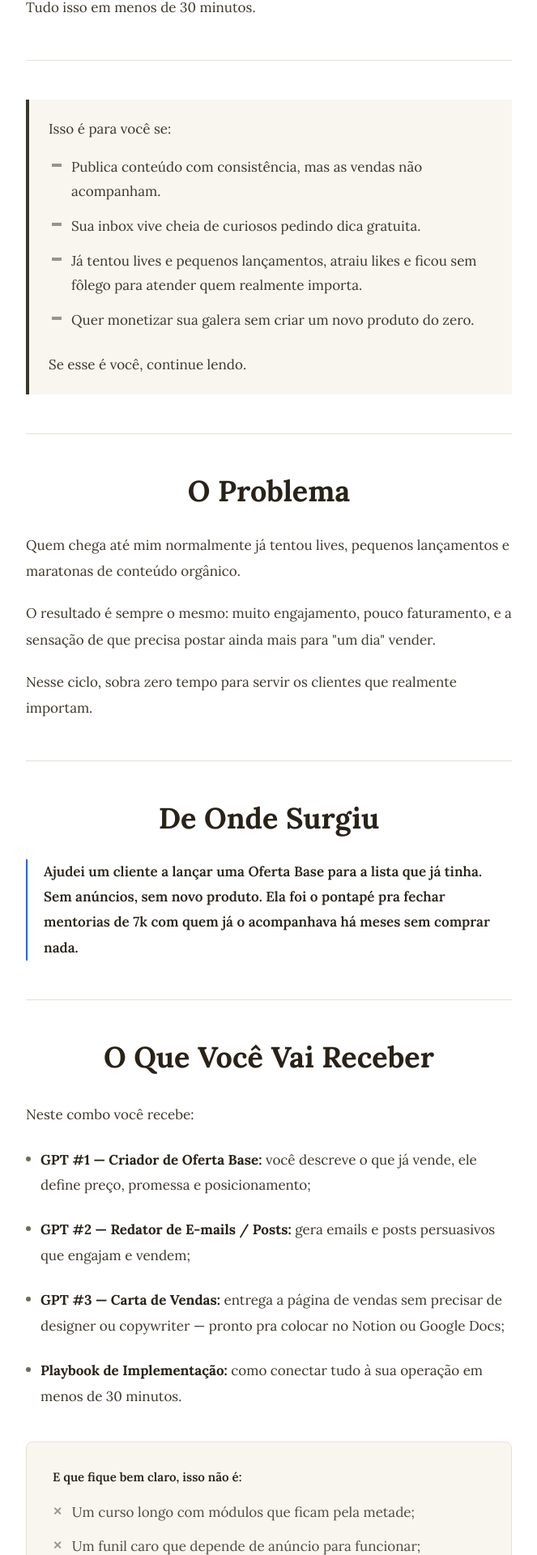
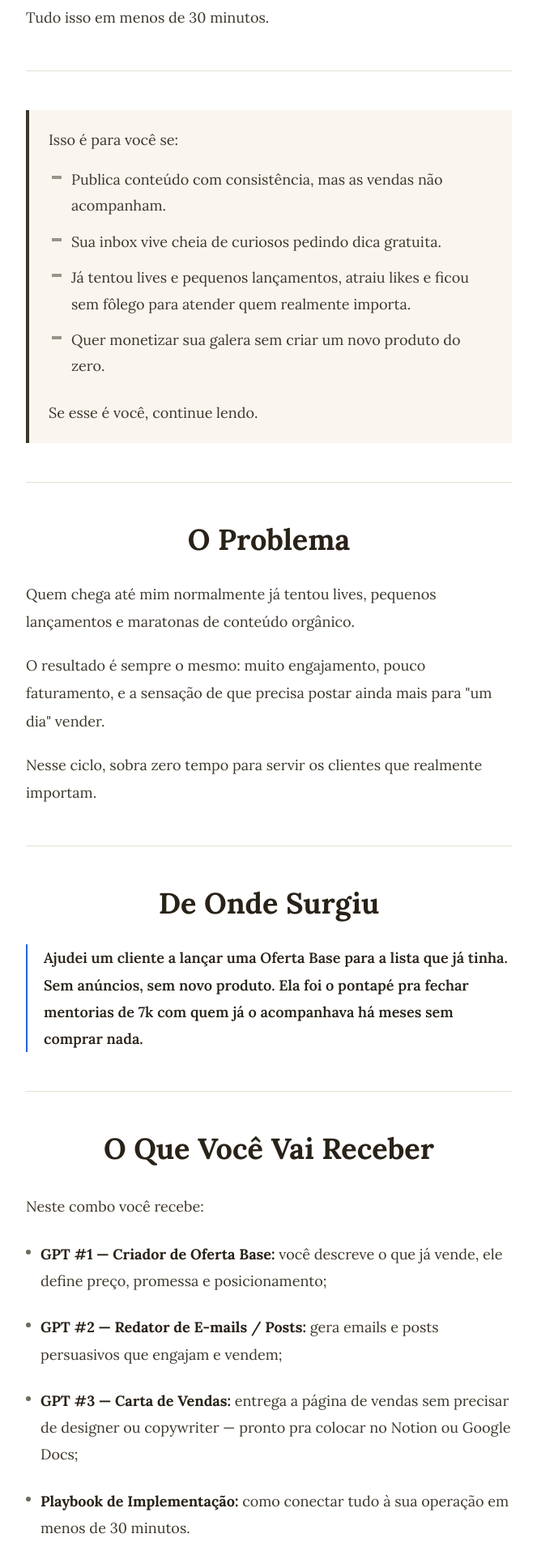
Before and after one commit to felipepavao/felipepavao, a React (Vite) app: page / in a window 1280 px wide. Shown: the part 767-2687 px from the top of the page at 81% size, without its empty margins (308-971 px from the left). Built offline with nearby package versions, Linux system fonts and the light colour scheme; no server answers.

Commit message:
Typography: set all body text to 18px

```diff
--- a/src/pages/HomePage.jsx
+++ b/src/pages/HomePage.jsx
@@ -28,7 +28,7 @@ export default function HomePage() {
       <hr className="my-10 border-ink-200" />
 
       {/* ── ABERTURA ── */}
-      <div className="space-y-5 font-body text-[17px] leading-[1.9] text-ink-800">
+      <div className="space-y-5 font-body text-[18px] leading-[1.9] text-ink-800">
         <p>
           Você já provou que sabe chamar atenção. Só te falta uma oferta simples pra
           separar os curiosos da internet de quem está pronto pra ser cliente.
@@ -48,7 +48,7 @@ export default function HomePage() {
 
       {/* ── ISSO É PARA VOCÊ SE ── */}
       <div className="border-l-4 border-ink-800 bg-ink-50 pl-6 pr-5 py-5 space-y-4">
-        <p className="font-body text-[17px] leading-[1.9] text-ink-800">
+        <p className="font-body text-[18px] leading-[1.9] text-ink-800">
           Isso é para você se:
         </p>
         <ul className="space-y-3 pl-1">
@@ -58,13 +58,13 @@ export default function HomePage() {
             'Já tentou lives e pequenos lançamentos, atraiu likes e ficou sem fôlego para atender quem realmente importa.',
             'Quer monetizar sua galera sem criar um novo produto do zero.',
           ].map((item) => (
-            <li key={item} className="flex items-start gap-3 font-body text-[17px] leading-[1.8] text-ink-800">
+            <li key={item} className="flex items-start gap-3 font-body text-[18px] leading-[1.8] text-ink-800">
               <span className="mt-[11px] h-1 w-3 shrink-0 bg-ink-600/70" />
               {item}
             </li>
           ))}
         </ul>
-        <p className="font-body text-[17px] leading-[1.9] text-ink-800 pt-2">
+        <p className="font-body text-[18px] leading-[1.9] text-ink-800 pt-2">
           Se esse é você, continue lendo.
         </p>
       </div>
@@ -76,7 +76,7 @@ export default function HomePage() {
         O Problema
       </h2>
 
-      <div className="space-y-5 font-body text-[17px] leading-[1.9] text-ink-800">
+      <div className="space-y-5 font-body text-[18px] leading-[1.9] text-ink-800">
         <p>
           Quem chega até mim normalmente já tentou lives, pequenos lançamentos e
           maratonas de conteúdo orgânico.
@@ -97,7 +97,7 @@ export default function HomePage() {
         De Onde Surgiu
       </h2>
 
-      <blockquote className="border-l-2 border-brand-600 pl-5 font-body text-[17px] font-semibold leading-[1.85] text-ink-900">
+      <blockquote className="border-l-2 border-brand-600 pl-5 font-body text-[18px] font-semibold leading-[1.85] text-ink-900">
         Ajudei um cliente a lançar uma Oferta Base para a lista que já tinha. Sem
         anúncios, sem novo produto. Ela foi o pontapé pra fechar mentorias de 7k com
         quem já o acompanhava há meses sem comprar nada.
@@ -110,7 +110,7 @@ export default function HomePage() {
         O Que Você Vai Receber
       </h2>
 
-      <p className="font-body text-[17px] leading-[1.9] text-ink-800 mb-6">
+      <p className="font-body text-[18px] leading-[1.9] text-ink-800 mb-6">
         Neste combo você recebe:
       </p>
 
@@ -123,7 +123,7 @@ export default function HomePage() {
         ].map(([title, desc]) => (
           <li key={title} className="flex items-start gap-3">
             <span className="mt-[11px] h-1.5 w-1.5 shrink-0 rounded-full bg-ink-600" />
-            <span className="font-body text-[17px] leading-[1.85] text-ink-800">
+            <span className="font-body text-[18px] leading-[1.85] text-ink-800">
               <strong className="text-ink-900">{title}:</strong> {desc}
             </span>
           </li>
@@ -132,7 +132,7 @@ export default function HomePage() {
 
       {/* Não é */}
       <div className="rounded-lg border border-ink-200 bg-ink-50 p-6 md:p-8 space-y-4">
-        <p className="font-body text-[15px] font-semibold text-ink-900">
+        <p className="font-body text-[18px] font-semibold text-ink-900">
           E que fique bem claro, isso não é:
         </p>
         <ul className="space-y-3">
@@ -141,7 +141,7 @@ export default function HomePage() {
             'Um funil caro que depende de anúncio para funcionar;',
             'Nem template genérico que serve para qualquer nicho.',
           ].map((item) => (
-            <li key={item} className="flex items-start gap-3 font-body text-[17px] leading-[1.8] text-ink-700">
+            <li key={item} className="flex items-start gap-3 font-body text-[18px] leading-[1.8] text-ink-700">
               <span className="mt-1 shrink-0 font-sans text-sm font-semibold text-ink-400">✕</span>
               {item}
             </li>
@@ -167,7 +167,7 @@ export default function HomePage() {
         ].map(([title, desc]) => (
           <li key={title} className="flex items-start gap-3">
             <span className="mt-[11px] h-1.5 w-1.5 shrink-0 rounded-full bg-ink-600" />
-            <span className="font-body text-[17px] leading-[1.85] text-ink-800">
+            <span className="font-body text-[18px] leading-[1.85] text-ink-800">
               <strong className="text-ink-900">{title}:</strong> {desc}
             </span>
           </li>
@@ -181,7 +181,7 @@ export default function HomePage() {
         Para Quem É
       </h2>
 
-      <div className="space-y-5 font-body text-[17px] leading-[1.9] text-ink-800">
+      <div className="space-y-5 font-body text-[18px] leading-[1.9] text-ink-800">
         <p>
           Experts, consultores e mentores que já têm audiência, já têm resultados
           para mostrar, mas ainda dependem de um novo lançamento a cada mês para
@@ -206,7 +206,7 @@ export default function HomePage() {
       </h2>
 
       <div className="rounded-lg border border-ink-200 bg-gray-50 p-6 md:p-8 space-y-5">
-        <p className="font-body text-[17px] font-semibold leading-[1.9] text-ink-900">
+        <p className="font-body text-[18px] font-semibold leading-[1.9] text-ink-900">
           Quando você implementa a Oferta Base e deixa a automação rodar:
         </p>
         <ul className="space-y-4 pl-1">
@@ -216,7 +216,7 @@ export default function HomePage() {
             ['Você para de criar conteúdo para vender', 'o conteúdo continua, mas a venda acontece pelo sistema, não pelo post do dia;'],
             ['Suas ofertas maiores fecham mais fácil', 'quem já pagou alguma coisa tem menos resistência para pagar tickets como 1k, 2k e até 10k.'],
           ].map(([title, desc]) => (
-            <li key={title} className="flex items-start gap-3 font-body text-[17px] leading-[1.85] text-ink-800">
+            <li key={title} className="flex items-start gap-3 font-body text-[18px] leading-[1.85] text-ink-800">
               <span className="mt-[11px] h-1.5 w-1.5 shrink-0 rounded-full bg-ink-600" />
               <span>
                 <strong className="text-ink-900">{title}:</strong> {desc}
@@ -241,7 +241,7 @@ export default function HomePage() {
             'GPT Carta de Vendas',
             'Playbook de Implementação',
           ].map((item) => (
-            <li key={item} className="flex items-start gap-3 font-body text-[15px] leading-[1.7] text-ink-200">
+            <li key={item} className="flex items-start gap-3 font-body text-[18px] leading-[1.7] text-ink-200">
               <span className="mt-[3px] shrink-0 font-sans font-bold text-brand-400">✓</span>
               {item}
             </li>
@@ -282,7 +282,7 @@ export default function HomePage() {
         Por que apenas R$ 19,90?
       </h2>
 
-      <div className="space-y-5 font-body text-[17px] leading-[1.9] text-ink-800">
+      <div className="space-y-5 font-body text-[18px] leading-[1.9] text-ink-800">
         <p>
           Porque comigo você tem grandes resultados antes de investir muito. E claro,
           isso me ajuda a vender meus produtos de maior ticket.
@@ -312,7 +312,7 @@ export default function HomePage() {
       <hr className="my-8 sm:my-12 border-ink-200" />
 
       {/* ── P.S. ── */}
-      <div className="space-y-5 font-body text-[17px] leading-[1.9] text-ink-800 rounded-lg border border-ink-200 bg-gray-50 p-6 md:p-8">
+      <div className="space-y-5 font-body text-[18px] leading-[1.9] text-ink-800 rounded-lg border border-ink-200 bg-gray-50 p-6 md:p-8">
         <p>
           <strong className="text-ink-900">P.S.</strong> Se você pulou direto para o
           final: a Oferta Base é a minha solução para que você filtre clientes de
@@ -337,7 +337,7 @@ export default function HomePage() {
             Felipe Pavão
           </span>
         </div>
-        <div className="space-y-4 font-body text-[15px] leading-[1.85] text-ink-700 text-center sm:text-left">
+        <div className="space-y-4 font-body text-[18px] leading-[1.85] text-ink-700 text-center sm:text-left">
           <p>
             <strong className="text-ink-900">Felipe Pavão</strong> é consultor de
             negócios especializado em ajudar experts, mentores e consultores a criar
```
